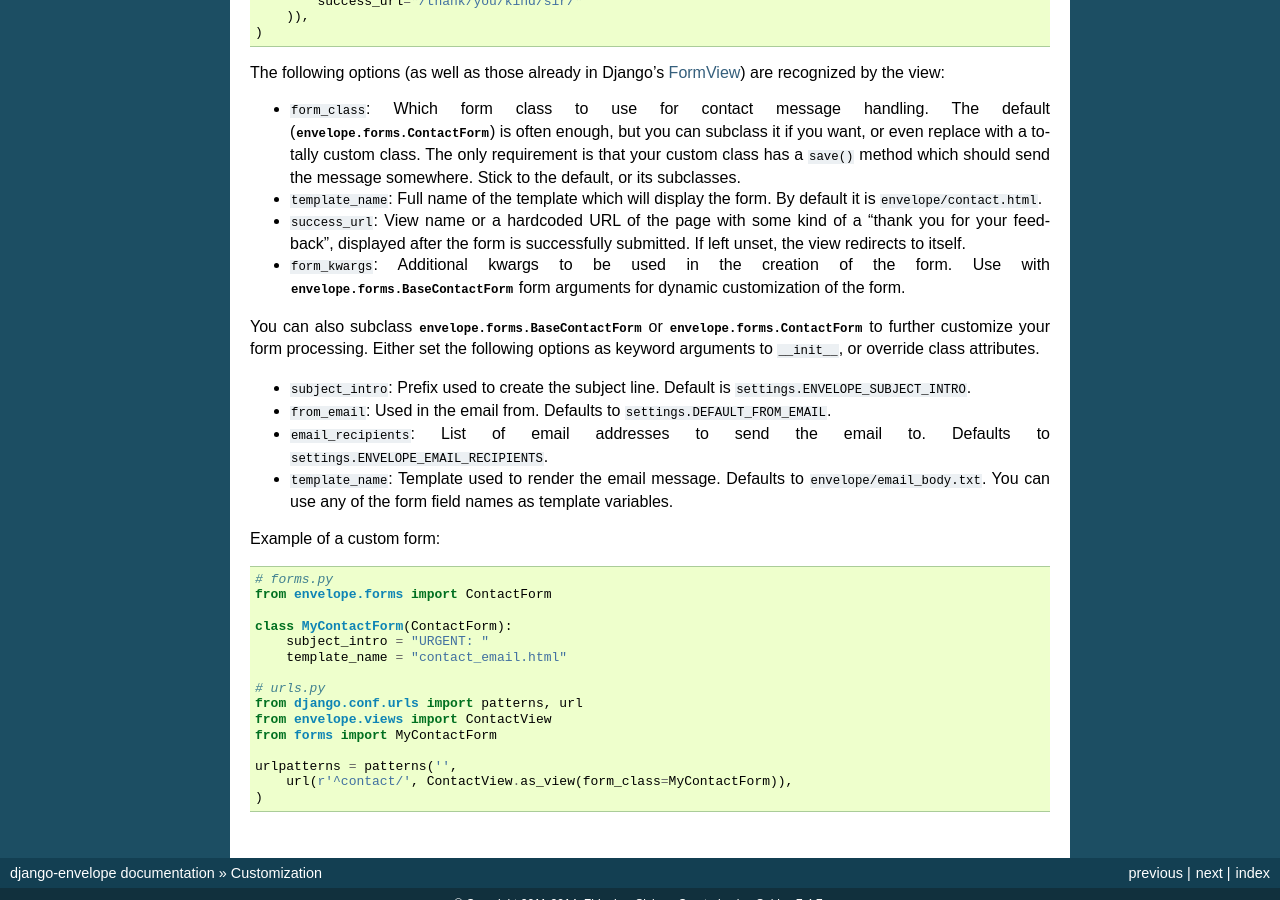
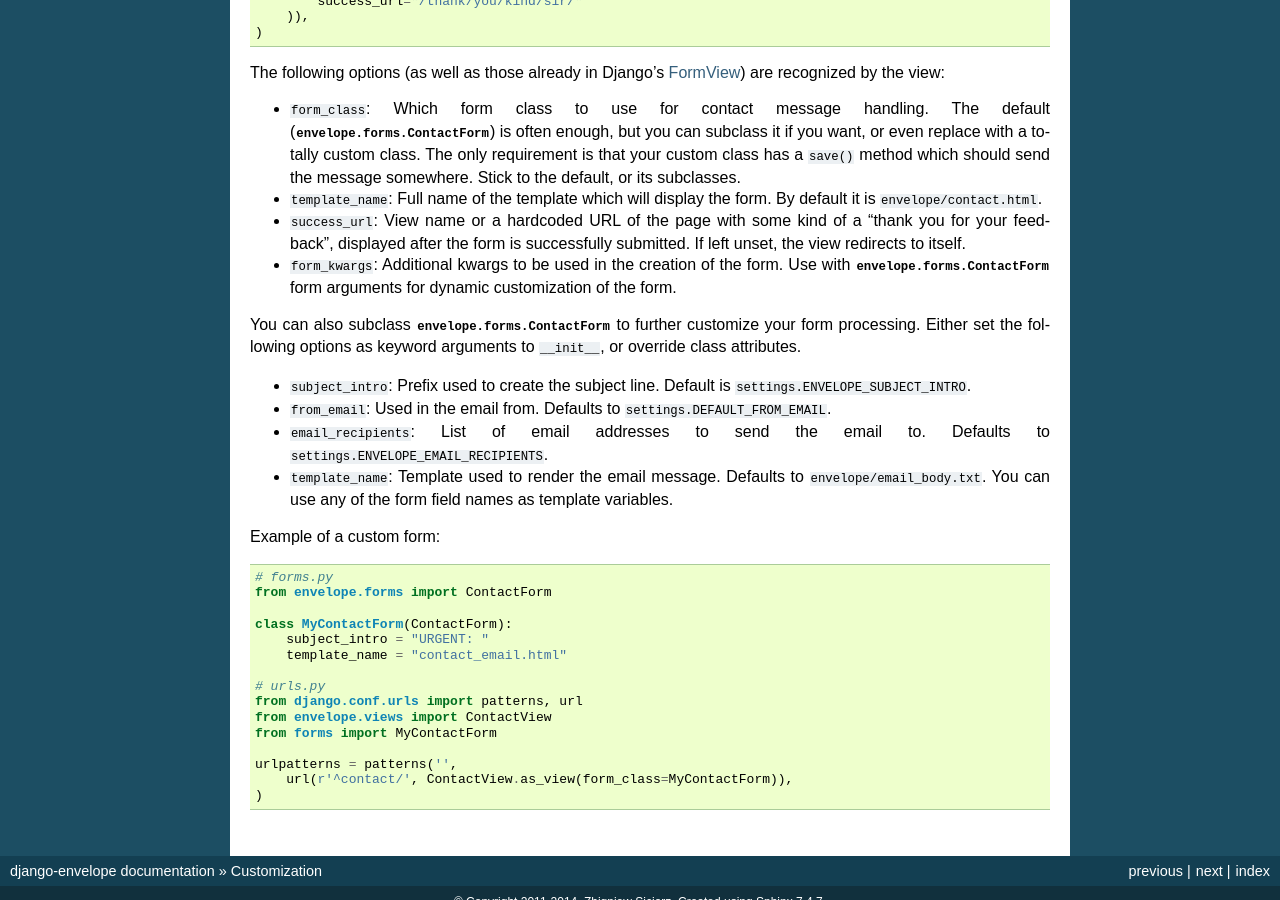
Before and after one commit to zsiciarz/django-envelope, a Sphinx documentation site: the page built from docs/customization.rst, in a window 1280 px wide and 900 px high, scrolled down 872 px. Built offline with Sphinx 7.4.7, drawn with Linux system fonts in a browser that asks for light colours.

Commit message:
Documentation cleanup.

```diff
--- a/docs/configuration.rst
+++ b/docs/configuration.rst
@@ -15,8 +15,6 @@ These values defined in ``settings.py`` affect the application:
   receive the message. For backwards compatibility reasons, the default value
   is a list where the only element is ``DEFAULT_FROM_EMAIL``.
 
-  .. versionadded:: 0.3.1
-
 * ``ENVELOPE_SUBJECT_INTRO``: The prefix for subject line of the email message.
   This is different than ``EMAIL_SUBJECT_PREFIX`` which is global for the whole
   project. ``ENVELOPE_SUBJECT_INTRO`` goes after the global prefix and is
--- a/docs/customization.rst
+++ b/docs/customization.rst
@@ -67,12 +67,11 @@ The following options (as well as those already in Django's `FormView`_) are rec
   "thank you for your feedback", displayed after the form is successfully
   submitted. If left unset, the view redirects to itself.
 
-* ``form_kwargs``: Additional kwargs to be used in the creation of the form. Use with :class:`envelope.forms.BaseContactForm` form arguments for dynamic customization of the form.
+* ``form_kwargs``: Additional kwargs to be used in the creation of the form. Use with :class:`envelope.forms.ContactForm` form arguments for dynamic customization of the form.
 
-You can also subclass :class:`envelope.forms.BaseContactForm` or
-:class:`envelope.forms.ContactForm` to further customize your form processing.
-Either set the following options as keyword arguments to ``__init__``, or override
-class attributes.
+You can also subclass :class:`envelope.forms.ContactForm` to further customize
+your form processing. Either set the following options as keyword arguments to
+``__init__``, or override class attributes.
 
 * ``subject_intro``: Prefix used to create the subject line. Default is ``settings.ENVELOPE_SUBJECT_INTRO``.
 
```
Also changed, not shown: 1 other file.
